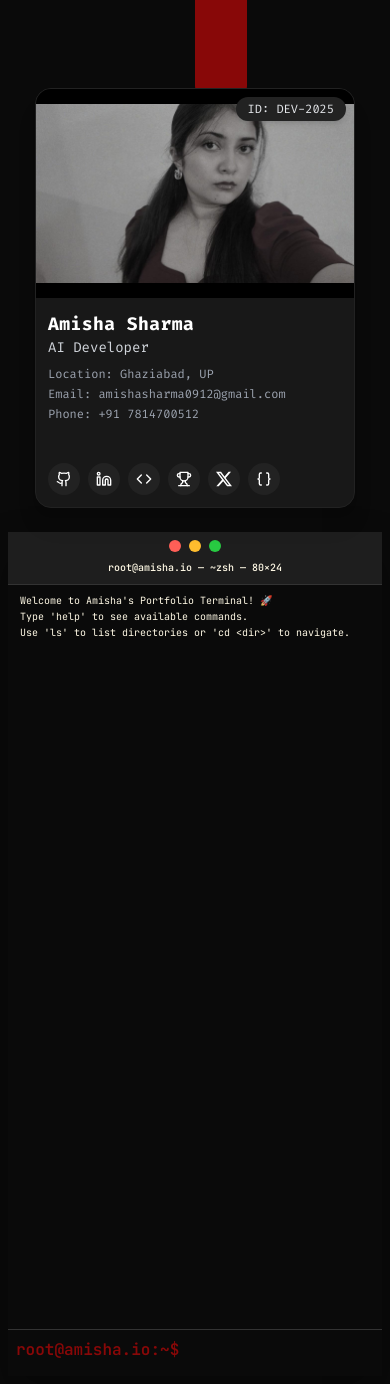
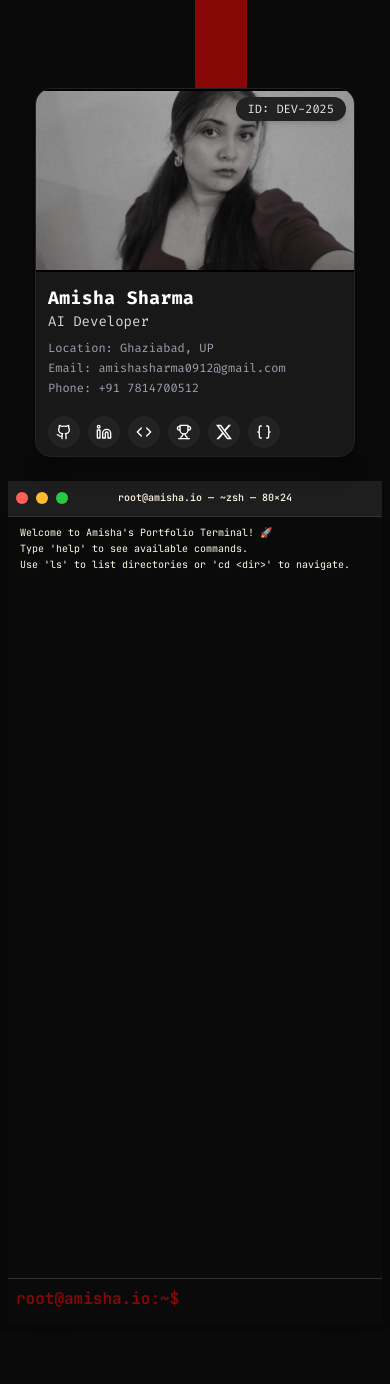
Before and after one commit to iadii/terminal-portfolio, a React (Vite) app: page / in a window 390 px wide. After the commit the page ends 1333 px from the top, so only its background shows below. Built offline with nearby package versions, Linux system fonts and the light colour scheme; the HTML template or start-up script is replaced by a standard one.

Commit message:
responsive

```diff
--- a/src/App.jsx
+++ b/src/App.jsx
@@ -4,7 +4,7 @@ import Terminal from './components/Terminal'
 
 function App() {
   return (
-    <div className="h-screen bg-terminal-bg flex flex-col md:flex-row">
+    <div className="min-h-screen bg-terminal-bg flex flex-col md:flex-row overflow-auto">
       {/* Left Section - Lanyard (40%) */}
       <div className="w-full md:w-2/5 flex items-center justify-center p-4 md:p-8">
         <Lanyard />
--- a/src/components/IDCard.jsx
+++ b/src/components/IDCard.jsx
@@ -17,7 +17,7 @@ const IDCard = () => {
   const [hovered, setHovered] = useState(null)
 
   return (
-    <div className="relative w-full max-w-xs sm:max-w-sm md:max-w-md h-[420px] sm:h-[480px] md:h-[520px] rounded-2xl overflow-hidden bg-[#181818] shadow-xl border border-[#222] mx-auto">
+    <div className="relative w-full max-w-xs sm:max-w-sm md:max-w-md max-h-[90vh] overflow-auto rounded-2xl bg-[#181818] shadow-xl border border-[#222] mx-auto">
       <div className="relative w-full h-1/2">
         <img src={PROFILE_IMG} alt="Profile" className="object-contain w-full h-full bg-black" style={{ objectPosition: 'center' }} />
         <span className="absolute top-2 right-2 bg-[#222] text-xs text-gray-200 px-3 py-1 rounded-full shadow-md z-20">ID: DEV-2025</span>
--- a/src/components/Terminal.jsx
+++ b/src/components/Terminal.jsx
@@ -16,10 +16,10 @@ const Terminal = () => {
   } = useTerminal()
 
   return (
-    <div className="terminal-container-long">
+    <div className="terminal-container-long flex flex-col flex-1 min-h-0">
       <TerminalHeader currentPath={currentPath} />
 
-      <div className="terminal-body">
+      <div className="terminal-body flex-1 min-h-0 overflow-auto">
         <TerminalOutput
           history={history}
           outputRef={outputRef}
--- a/src/components/TerminalHeader.jsx
+++ b/src/components/TerminalHeader.jsx
@@ -24,7 +24,7 @@ const MacMaximizeIcon = () => (
 const TerminalHeader = ({ currentPath }) => {
   const [hovered, setHovered] = useState(false)
   return (
-    <div className="terminal-header flex flex-col sm:flex-row gap-2 sm:gap-0 sm:items-center sm:justify-between px-3 sm:px-5 py-2 sm:py-4">
+    <div className="terminal-header flex flex-row items-center px-3 sm:px-5 py-2 sm:py-4">
       <div
         className="terminal-controls"
         onMouseEnter={() => setHovered(true)}
@@ -40,10 +40,10 @@ const TerminalHeader = ({ currentPath }) => {
           {hovered && <MacMaximizeIcon />}
         </div>
       </div>
-      <div className="terminal-title text-xs sm:text-sm md:text-base text-center w-full sm:w-auto">
+      <div className="terminal-title text-xs sm:text-sm md:text-base flex-1 text-center">
         root@amisha.io — ~zsh — 80×24
       </div>
-      <div className="hidden sm:block"></div>
+      <div className="w-8"></div>
     </div>
   )
 }
```
